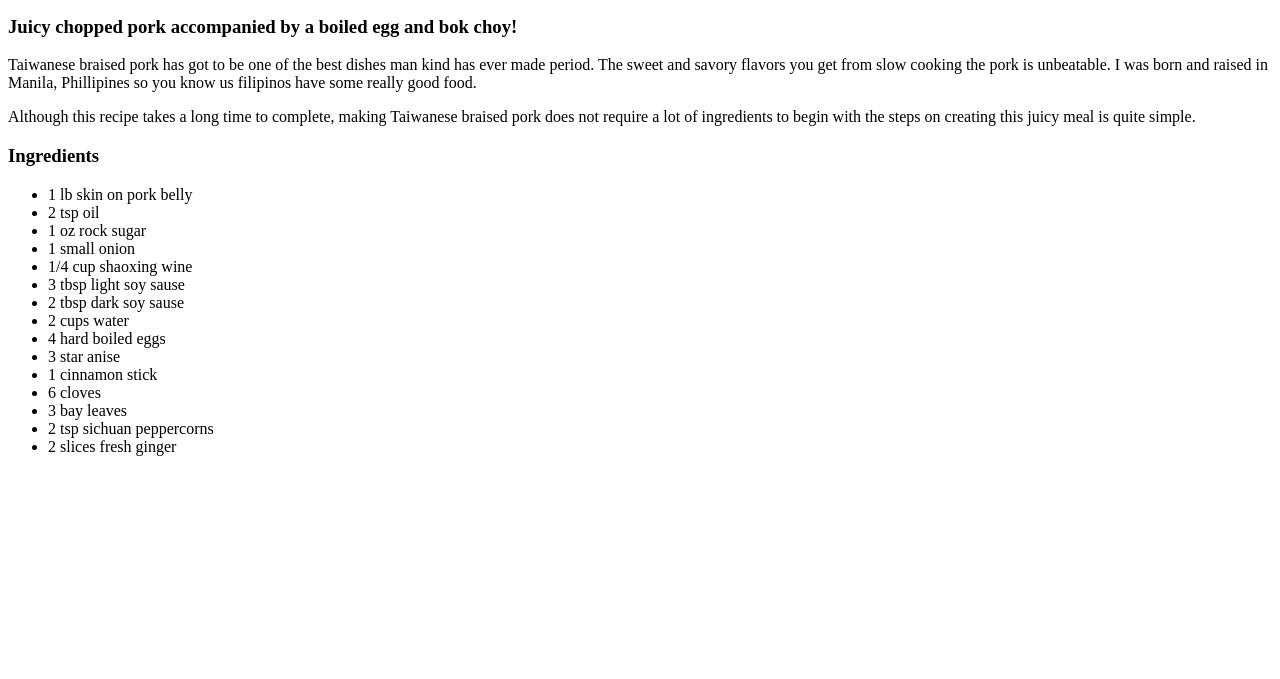
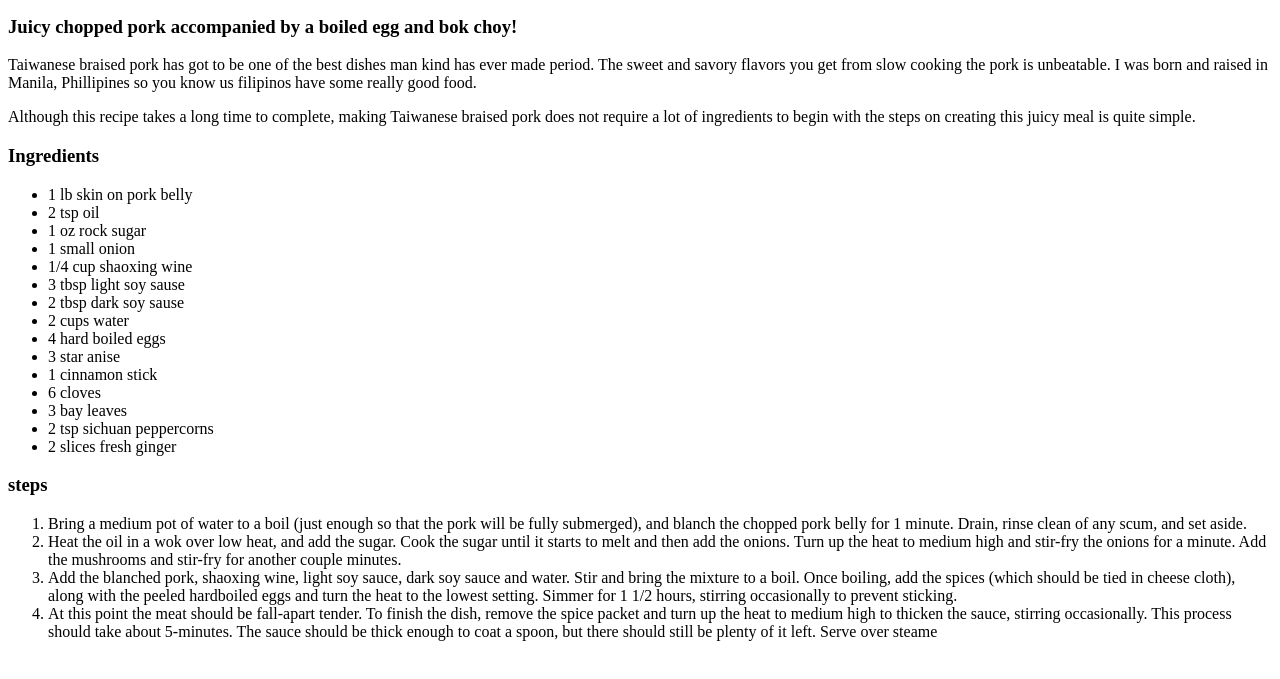
Before and after one commit to burgoh1/odin-recipes, a plain HTML site: page recipes/taiwanese_braised_pork.html in a window 1280 px wide. Shown: the part 101-780 px from the top of the page. Drawn offline with Linux system fonts and the light colour scheme.

Commit message:
Add steps section complete page

```diff
--- a/recipes/taiwanese_braised_pork.html
+++ b/recipes/taiwanese_braised_pork.html
@@ -8,13 +8,10 @@
     <h1>
         Taiwanese Braised Pork
     </h1>
-
     <img src="../images/taiwanese_braised_pork.jpg" alt="rice bowl topped with juicy chopped pork, boiled egg and bok choy">
-
     <h3>
         Juicy chopped pork accompanied by a boiled egg and bok choy!
     </h3>
-
     <p>
         Taiwanese braised pork has got to be one of the best dishes man kind has ever made period. The sweet and savory flavors
         you get from slow cooking the pork is unbeatable. I was born and raised in Manila, Phillipines so you know us filipinos have some
@@ -44,4 +41,31 @@
         <li>2 tsp sichuan peppercorns</li>
         <li>2 slices fresh ginger</li>
     </ul>
+    <h3>
+        steps
+    </h3>
+    <ol>
+        <li>Bring a medium pot of water to a boil (just enough
+            so that the pork will be fully submerged), and blanch
+            the chopped pork belly for 1 minute. Drain, rinse
+            clean of any scum, and set aside.</li>
+        <li>Heat the oil in a wok over low heat, and add the sugar.
+            Cook the sugar until it starts to melt and then add the
+            onions. Turn up the heat to medium high and stir-fry
+            the onions for a minute. Add the mushrooms and stir-fry
+            for another couple minutes.</li>
+        <li>Add the blanched pork, shaoxing wine, light soy sauce,
+            dark soy sauce and water. Stir and bring the mixture to
+            a boil. Once boiling, add the spices (which should be
+            tied in cheese cloth), along with the peeled hardboiled
+            eggs and turn the heat to the lowest setting. Simmer for
+            1 1/2 hours, stirring occasionally to prevent sticking.</li>
+        <li>At this point the meat should be fall-apart tender.
+            To finish the dish, remove the spice packet and turn up
+            the heat to medium high to thicken the sauce, stirring
+            occasionally. This process should take about 5-minutes.
+            The sauce should be thick enough to coat a spoon, but
+            there should still be plenty of it left. Serve over
+            steame</li>
+    </ol>
 </body>
```
